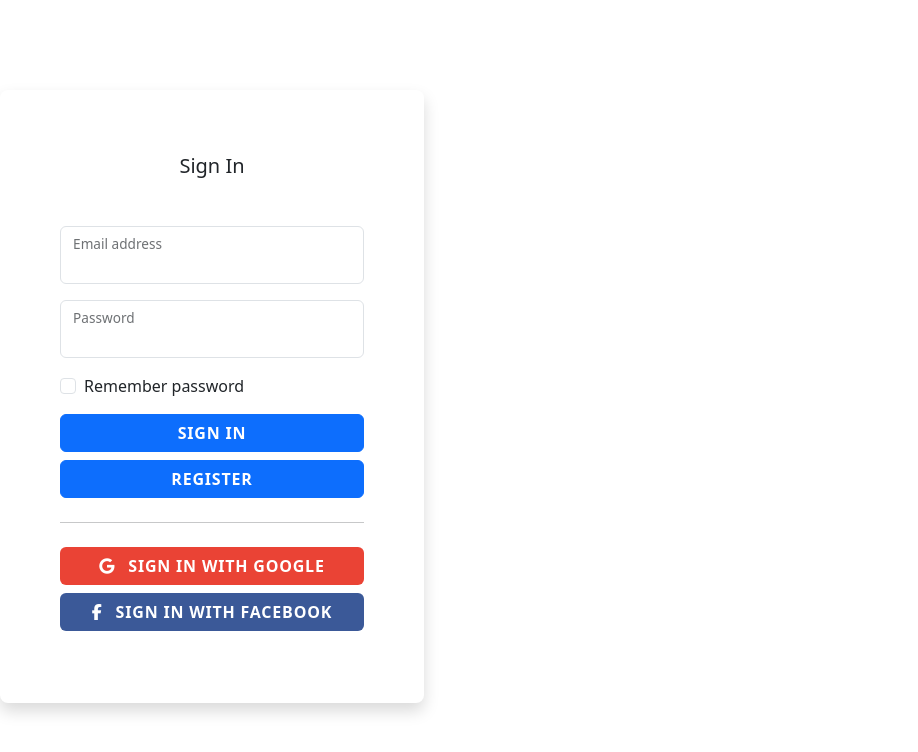
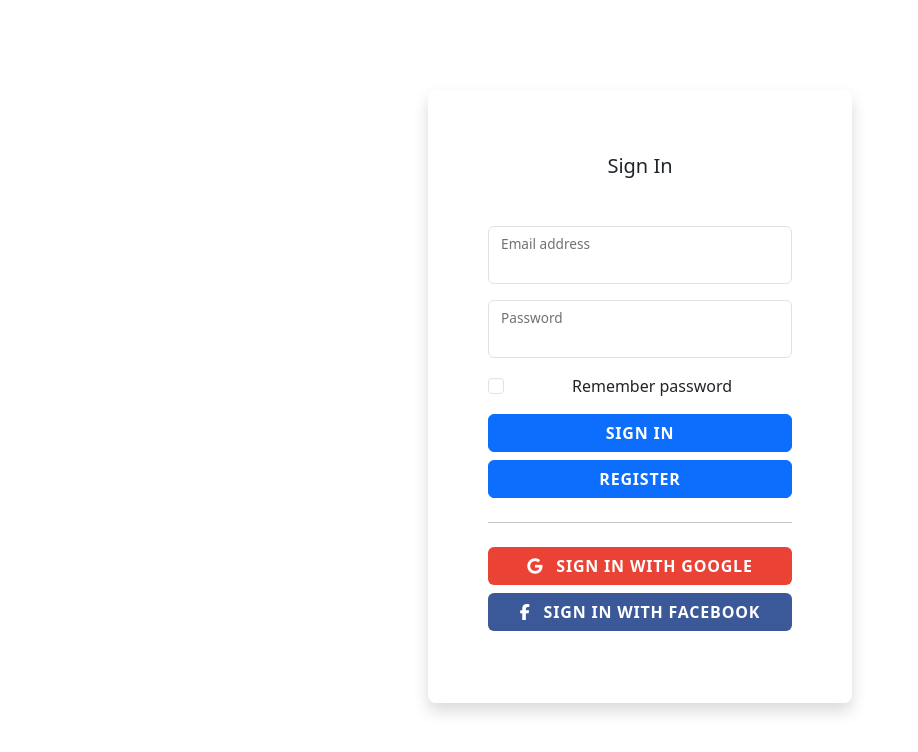
Before and after one commit to aaronwshaw/Intex1_15, a React (Vite) app in the folder frontend/: page /login in a window 1280 px wide. Shown: the top 752 px of the page, without its empty margins (0-918 px from the left). Built offline with nearby package versions, Linux system fonts and the light colour scheme; a web font is replaced by a local one.

Commit message:
fixed the centering for login and register

```diff
--- a/frontend/src/styles/Identity.css
+++ b/frontend/src/styles/Identity.css
@@ -1,3 +1,9 @@
+#root {
+  max-width: 1280px;
+  margin: 0 auto;
+  padding: 2rem;
+  text-align: center;
+}
 
 .btn-login {
   font-size: 0.9rem;
```
